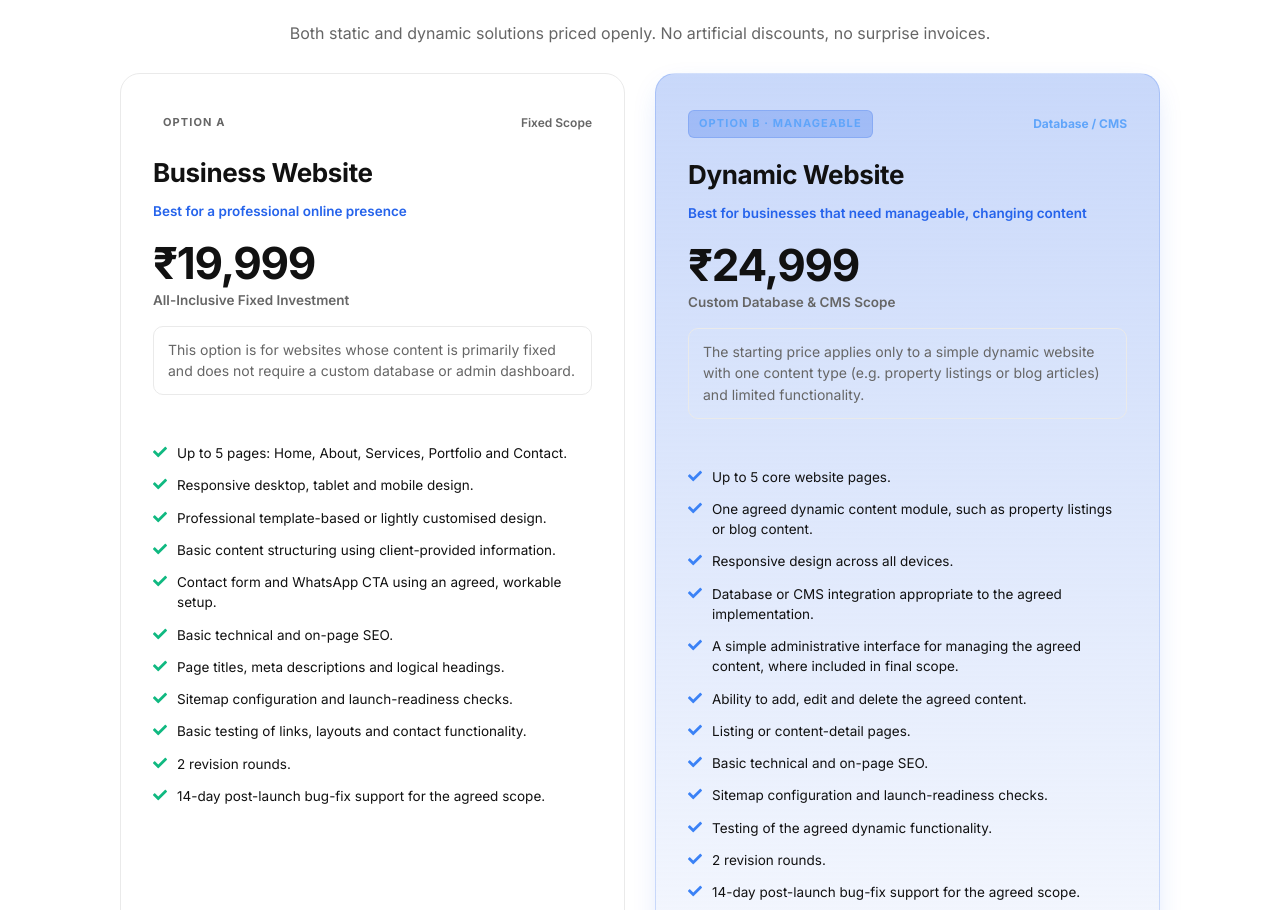
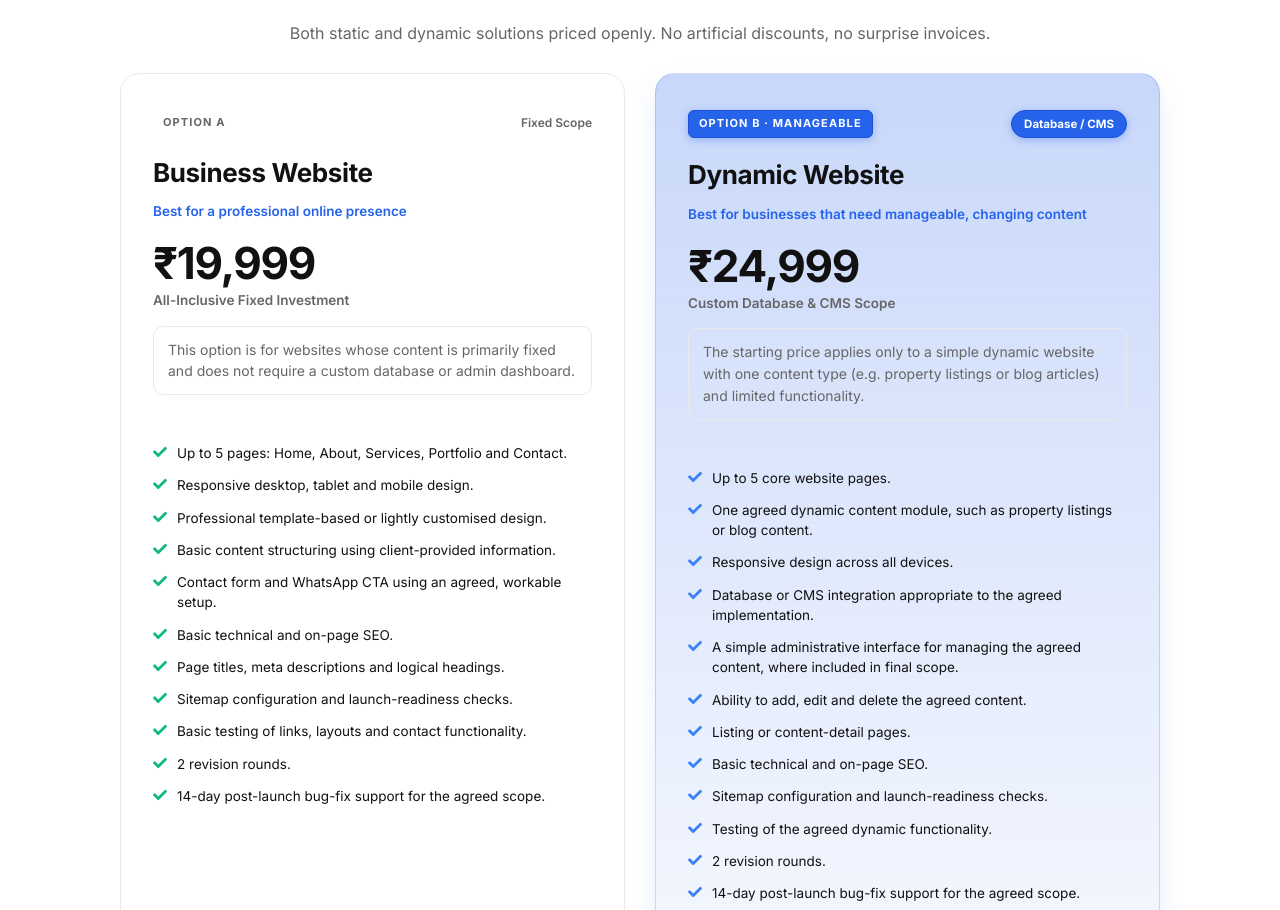
Before and after one commit to Abhishek-1273/Velta-Full-Project, a React (Vite) app in the folder frontend/: page /services/website-development in a window 1280 px wide. Shown: the part 1477-2387 px from the top of the page. Built offline with nearby package versions, Linux system fonts and the light colour scheme; no server answers.

Commit message:
style: set crisp white text on solid blue badges for Option B Manageable and Database/CMS

```diff
--- a/frontend/src/pages/WebsiteDevelopment/WebsiteDevelopment.jsx
+++ b/frontend/src/pages/WebsiteDevelopment/WebsiteDevelopment.jsx
@@ -271,7 +271,7 @@ export default function WebsiteDevelopment() {
               <div className={styles.cardTop}>
                 <div className={styles.cardTagRow}>
                   <span className={`${styles.cardTag} ${styles.popularBadge}`}>Option B · Manageable</span>
-                  <span style={{ fontSize: 12, color: '#60a5fa', fontWeight: 700 }}>Database / CMS</span>
+                  <span className={styles.cmsBadge}>Database / CMS</span>
                 </div>
                 <h3 className={styles.cardTitle}>Dynamic Website</h3>
                 <div className={styles.cardSubtitle}>Best for businesses that need manageable, changing content</div>
--- a/frontend/src/pages/WebsiteDevelopment/WebsiteDevelopment.module.css
+++ b/frontend/src/pages/WebsiteDevelopment/WebsiteDevelopment.module.css
@@ -390,9 +390,11 @@
 }
 
 .popularBadge {
-  background: rgba(37, 99, 235, 0.25);
-  color: var(--accent2);
-  border: 1px solid rgba(37, 99, 235, 0.2);
+  background: #2563eb !important;
+  color: #ffffff !important;
+  border: 1px solid #1d4ed8 !important;
+  font-weight: 700 !important;
+  box-shadow: 0 2px 8px rgba(37, 99, 235, 0.35);
 }
 
 .cardTitle {
@@ -1311,3 +1313,15 @@
     max-width: 180px !important;
   }
 }
+
+.cmsBadge {
+  background: #2563eb !important;
+  color: #ffffff !important;
+  border: 1px solid #1d4ed8 !important;
+  font-size: 11.5px !important;
+  font-weight: 700 !important;
+  padding: 4px 12px !important;
+  border-radius: 9999px !important;
+  box-shadow: 0 2px 8px rgba(37, 99, 235, 0.35);
+  white-space: nowrap;
+}
```
